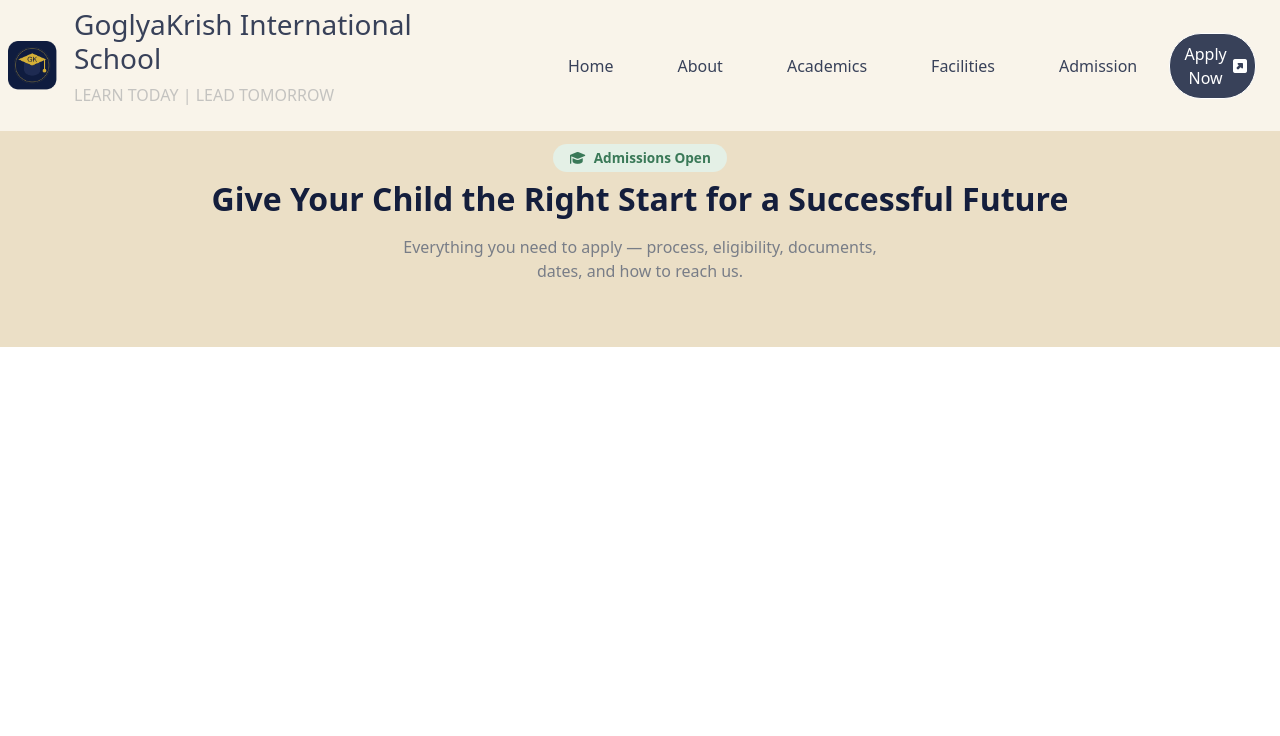
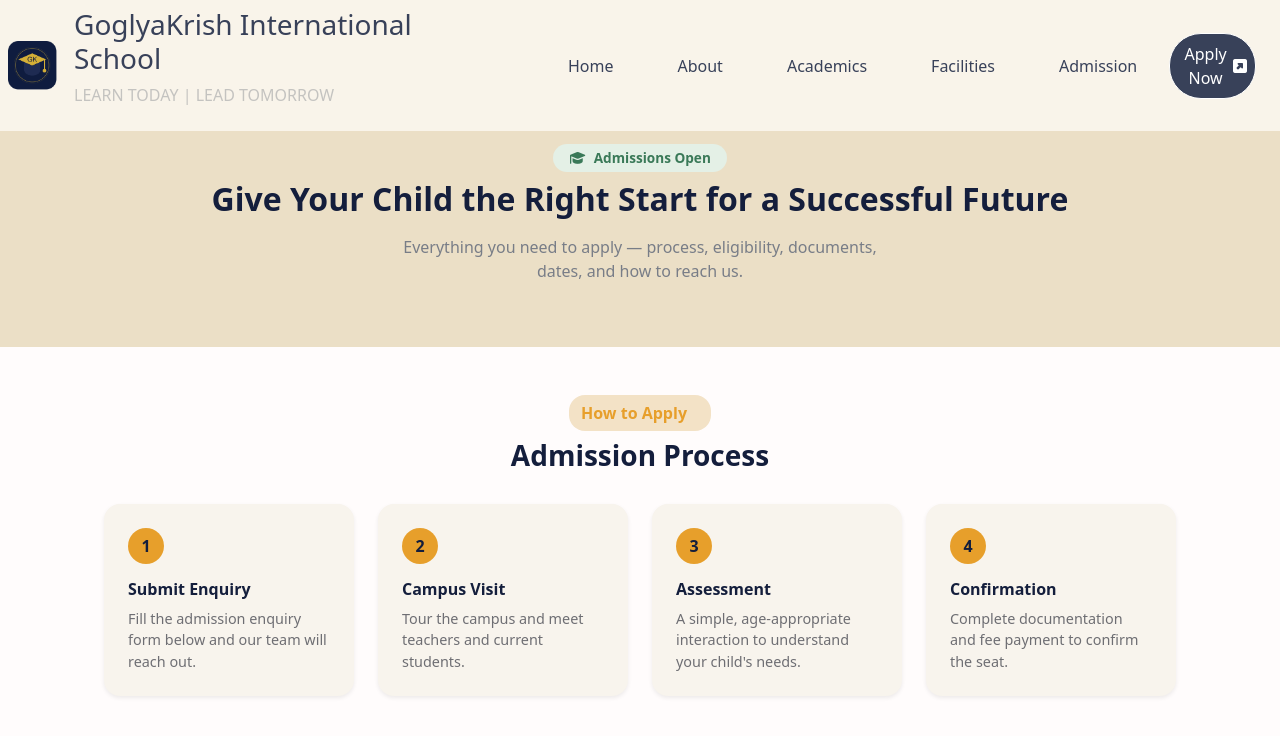
Before and after one commit to anjali-2511/gk-international-school-website, a React (Vite) app in the folder promotional-school-website/: page /admission in a window 1280 px wide. Shown: the top 736 px of the page. Built offline with nearby package versions, Linux system fonts and the light colour scheme.

Commit message:
Admission Process completed and some files updated

```diff
--- a/promotional-school-website/Components/About/PageBanner.jsx
+++ b/promotional-school-website/Components/About/PageBanner.jsx
@@ -3,7 +3,7 @@ function PageBanner() {
         <>
             <div className="text-center p-5" style={{ backgroundColor: "rgb(238, 226, 201)" }}>
                <p className="fw-bold mb-2 d-inline-block px-3 py-1 rounded-4" style={{ color: "rgb(58, 121, 88)", backgroundColor: "rgb(228, 240, 230)", fontSize: "0.85rem" }}>
-                     About Us
+                    <i class="fa-solid fa-circle-info"></i> About Us
                 </p>
                 <h2 className="fw-bold" style={{ color: "rgb(20, 30, 60)" }}>
                     Twenty-Five Years of Nurturing Curious, Confident Minds
--- a/promotional-school-website/Components/Academics/Program.jsx
+++ b/promotional-school-website/Components/Academics/Program.jsx
@@ -4,7 +4,7 @@ function Programs() {
 
         <div className="text-center p-5" style={{ backgroundColor: "rgb(238, 226, 201)" }}>
             <p className="fw-bold mb-2 d-inline-block px-3 py-1 rounded-4" style={{ color: "rgb(58, 121, 88)", backgroundColor: "rgb(228, 240, 230)", fontSize: "0.85rem" }}>
-                Academics
+                <i class="fa-solid fa-building-columns"></i> Academics
             </p>
             <h2 className="fw-bold" style={{ color: "rgb(20, 30, 60)" }}>
                 Academic Programs Built Around Every Learner
--- /dev/null
+++ b/promotional-school-website/Components/Admissions/AdmissionProcess.jsx
@@ -0,0 +1,42 @@
+function AdmissionProcess() {
+    const steps = [
+        { number: "1", title: "Submit Enquiry", text: "Fill the admission enquiry form below and our team will reach out." },
+        { number: "2", title: "Campus Visit", text: "Tour the campus and meet teachers and current students." },
+        { number: "3", title: "Assessment", text: "A simple, age-appropriate interaction to understand your child's needs." },
+        { number: "4", title: "Confirmation", text: "Complete documentation and fee payment to confirm the seat." },
+    ];
+
+    return (
+        <>
+
+            <div className="text-center p-5" style={{ backgroundColor: "rgb(255, 252, 252)" }}>
+                <button className="btn btn-dark fw-bolder border-0 rounded-4 pe-4 mb-2 d-inline-flex align-items-center" style={{ color: "rgb(231, 159, 43)", backgroundColor: "rgb(243, 226, 198)" }}>
+                    How to Apply
+                </button>
+                <h3 className="fw-bold" style={{ color: "rgb(20, 30, 60)" }}>Admission Process</h3>
+
+                <div className="d-flex flex-wrap gap-4 justify-content-center pt-4">
+                    {steps.map((item, i) => (
+                        <div
+                            key={i}
+                            className="text-start rounded-4 p-4 shadow-sm"
+                            style={{ width: "250px" ,backgroundColor: "rgb(248, 244, 237)" }}
+                        >
+                            <div
+                                className="d-flex align-items-center justify-content-center rounded-circle mb-3 fw-bold"
+                                style={{ width: "36px", height: "36px", backgroundColor: "rgb(231, 159, 43)", color: "rgb(20, 30, 60)" }}
+                            >
+                                {item.number}
+                            </div>
+                            <h6 className="fw-bold" style={{ color: "rgb(20, 30, 60)" }}>{item.title}</h6>
+                            <p className="mb-0" style={{ color: "rgb(110, 110, 115)", fontSize: "0.9rem" }}>{item.text}</p>
+                        </div>
+                    ))}
+                </div>
+            </div>
+
+
+        </>
+    )
+};
+export default AdmissionProcess;
--- a/promotional-school-website/Components/Facilities/FacilitiePage.jsx
+++ b/promotional-school-website/Components/Facilities/FacilitiePage.jsx
@@ -3,7 +3,7 @@ function FacilitiesPage() {
         <>
             <div className="text-center p-5" style={{ backgroundColor: "rgb(238, 226, 201)" }}>
                 <p className="fw-bold mb-2 d-inline-block px-3 py-1 rounded-4" style={{ color: "rgb(58, 121, 88)", backgroundColor: "rgb(228, 240, 230)", fontSize: "0.85rem" }}>
-                     Facilities & Activities
+                     <i class="fa-solid fa-restroom"></i> Facilities & Activities
                 </p>
                 <h2 className="fw-bold" style={{ color: "rgb(20, 30, 60)" }}>
                     Spaces & Experiences That Shape Every Student's Journey
--- a/promotional-school-website/Pages/Admissions.jsx
+++ b/promotional-school-website/Pages/Admissions.jsx
@@ -1,9 +1,11 @@
 import AdmissionPage from "../Components/Admissions/AdmissionPage";
+import AdmissionProcess from "../Components/Admissions/AdmissionProcess";
 
 function Admissions(){
     return(
         <>
         <AdmissionPage/>
+        <AdmissionProcess/>
         </>
     )
 };export default Admissions;
```
